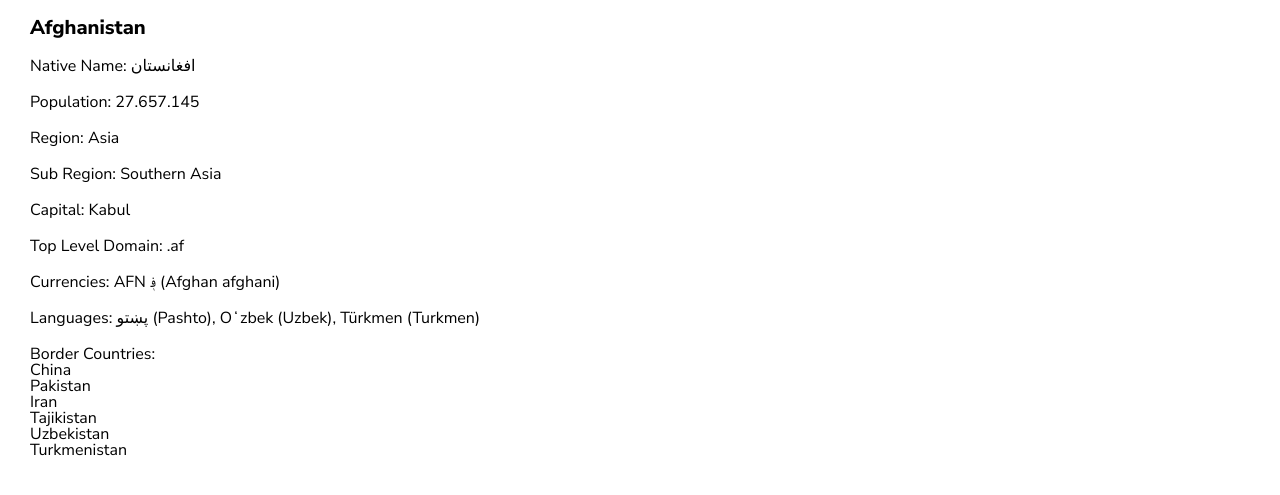
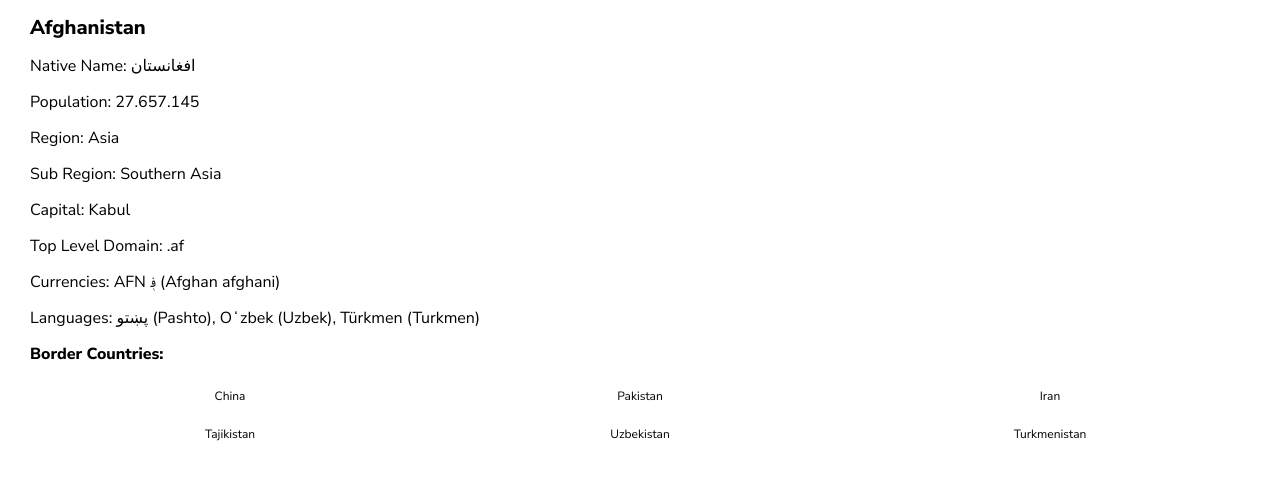
Before and after one commit to Joaovitorsw/rest-countries-api-with-color-theme-switcher, a website built with Parcel: page src/index.html in a window 1280 px wide. Shown: the part 271-766 px from the top of the page. Built offline with nearby package versions, Linux system fonts and the light colour scheme; files whose address does not match are found by name.

Commit message:
✨ feat: country page borders style

```diff
--- a/src/style.css
+++ b/src/style.css
@@ -356,3 +356,25 @@ html {
   font-weight: 700;
   font-size: 20px;
 }
+.country-page-borders {
+  display: grid;
+  text-align: center;
+  column-gap: 10px;
+  row-gap: 10px;
+  grid-template-columns: 1fr 1fr 1fr;
+  margin-top: 20px;
+}
+.country-page-shortcuts h2 {
+  font-weight: 700;
+}
+.country-borders {
+  display: flex;
+  justify-content: center;
+  align-items: center;
+  border-radius: 5px;
+  background-color: var(--white-color);
+  font-size: 12px;
+  height: 100%;
+  max-height: 32px;
+  padding: 8px;
+}
```
